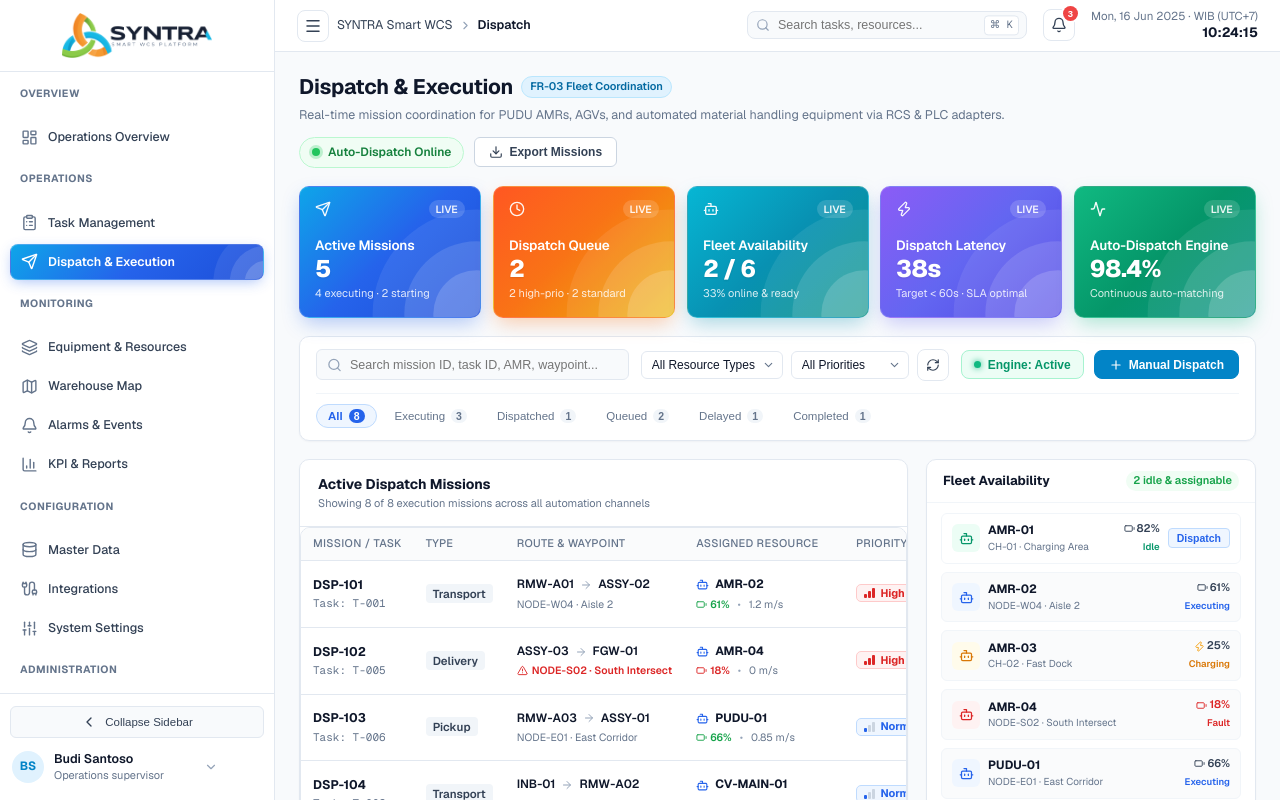
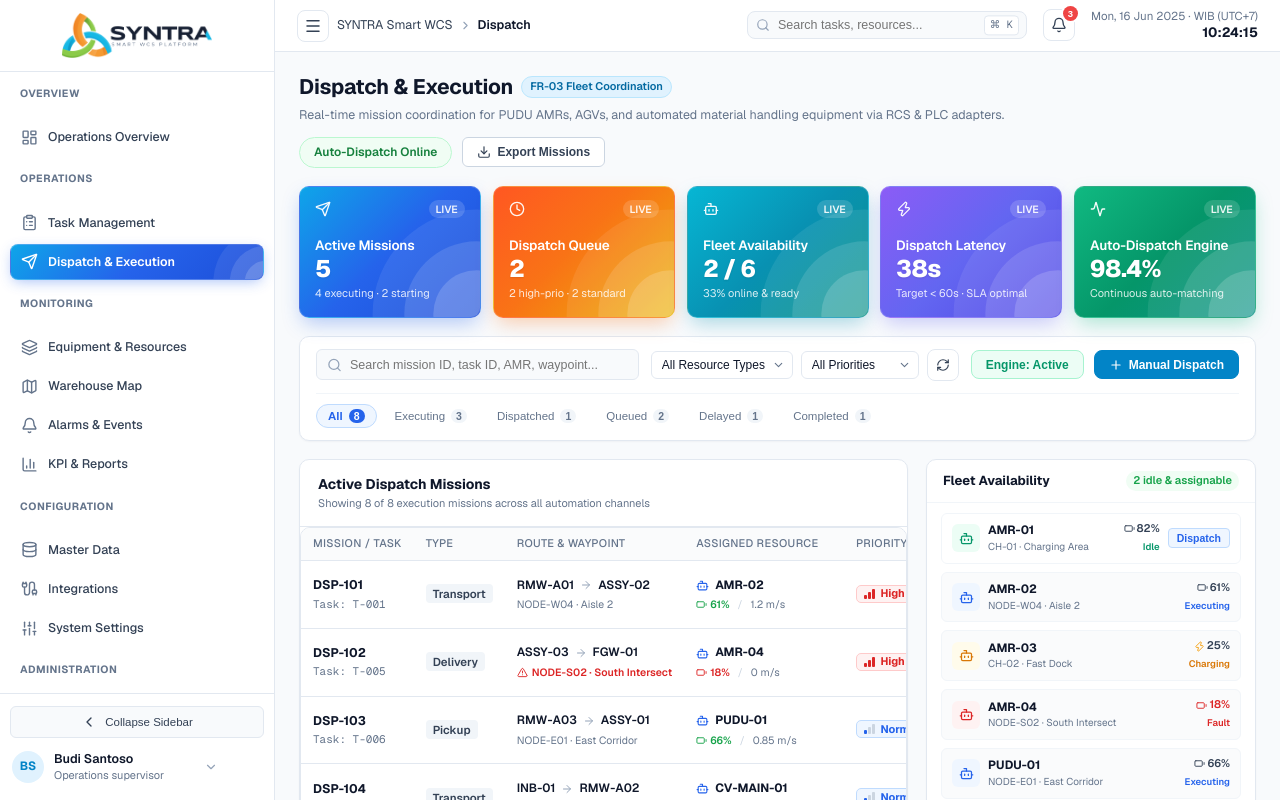
Before and after one commit to kendikadimas/smartwcs-astra, a Next.js app: page /dispatch in a window 1280 px wide. Built offline with nearby package versions, Linux system fonts and the light colour scheme.

Commit message:
clean dispatch

```diff
--- a/src/app/dispatch/page.tsx
+++ b/src/app/dispatch/page.tsx
@@ -461,8 +461,7 @@
               style={{
                 display: 'flex',
                 alignItems: 'center',
-                gap: '8px',
-                padding: '6px 12px',
+                padding: '6px 14px',
                 backgroundColor: isEngineActive ? '#f0fdf4' : '#fffbeb',
                 border: isEngineActive ? '1px solid #bbf7d0' : '1px solid #fde68a',
                 borderRadius: '20px',
@@ -471,15 +470,6 @@
                 color: isEngineActive ? '#15803d' : '#b45309',
               }}
             >
-              <span
-                style={{
-                  width: '8px',
-                  height: '8px',
-                  borderRadius: '50%',
-                  backgroundColor: isEngineActive ? '#22c55e' : '#f59e0b',
-                  boxShadow: isEngineActive ? '0 0 0 3px rgba(34, 197, 94, 0.25)' : 'none',
-                }}
-              />
               <span>{isEngineActive ? 'Auto-Dispatch Online' : 'Engine Paused'}</span>
             </div>
 
--- a/src/components/dispatch/AbortMissionModal.tsx
+++ b/src/components/dispatch/AbortMissionModal.tsx
@@ -201,7 +201,7 @@
               <span style={{ fontWeight: 500 }}>{mission.origin}</span>
               <ArrowRight size={12} style={{ color: '#94a3b8' }} />
               <span style={{ fontWeight: 500 }}>{mission.destination}</span>
-              <span style={{ color: '#94a3b8' }}>•</span>
+              <span style={{ color: '#cbd5e1' }}>/</span>
               <span style={{ color: '#64748b' }}>Waypoint: {mission.currentWaypoint}</span>
             </div>
           </div>
--- a/src/components/dispatch/DispatchTable.tsx
+++ b/src/components/dispatch/DispatchTable.tsx
@@ -228,7 +228,7 @@
                             <span style={{ color: battColor, fontWeight: 600, display: 'inline-flex', alignItems: 'center', gap: '3px' }}>
                               <Battery size={11} /> {batt}%
                             </span>
-                            <span style={{ color: '#94a3b8' }}>•</span>
+                            <span style={{ color: '#cbd5e1' }}>/</span>
                             <span style={{ color: '#64748b' }}>{mission.speedMps} m/s</span>
                           </div>
                         )}
@@ -254,8 +254,7 @@
                           style={{
                             display: 'inline-flex',
                             alignItems: 'center',
-                            gap: '4px',
-                            padding: '1.5px 7px',
+                            padding: '2px 8px',
                             borderRadius: '12px',
                             fontSize: '10.5px',
                             fontWeight: 600,
@@ -264,14 +263,6 @@
                             color: badgeColor,
                           }}
                         >
-                          <span
-                            style={{
-                              width: '5px',
-                              height: '5px',
-                              borderRadius: '50%',
-                              backgroundColor: badgeColor,
-                            }}
-                          />
                           {mission.dispatchStatus}
                         </span>
 
--- a/src/components/dispatch/DispatchToolbar.tsx
+++ b/src/components/dispatch/DispatchToolbar.tsx
@@ -177,8 +177,7 @@
             style={{
               display: 'inline-flex',
               alignItems: 'center',
-              gap: '7px',
-              padding: '6.5px 12px',
+              padding: '6.5px 14px',
               borderRadius: 'var(--radius-lg)',
               border: `1px solid ${isEngineActive ? '#a7f3d0' : '#fed7aa'}`,
               backgroundColor: isEngineActive ? '#ecfdf5' : '#fff7ed',
@@ -190,15 +189,6 @@
             }}
             title={isEngineActive ? 'Click to Pause Auto-Dispatch Engine' : 'Click to Resume Auto-Dispatch Engine'}
           >
-            <span
-              style={{
-                width: '7px',
-                height: '7px',
-                borderRadius: '50%',
-                backgroundColor: isEngineActive ? '#10b981' : '#f97316',
-                boxShadow: isEngineActive ? '0 0 6px #10b981' : 'none',
-              }}
-            />
             <span>{isEngineActive ? 'Engine: Active' : 'Engine: Paused'}</span>
           </button>
 
```
